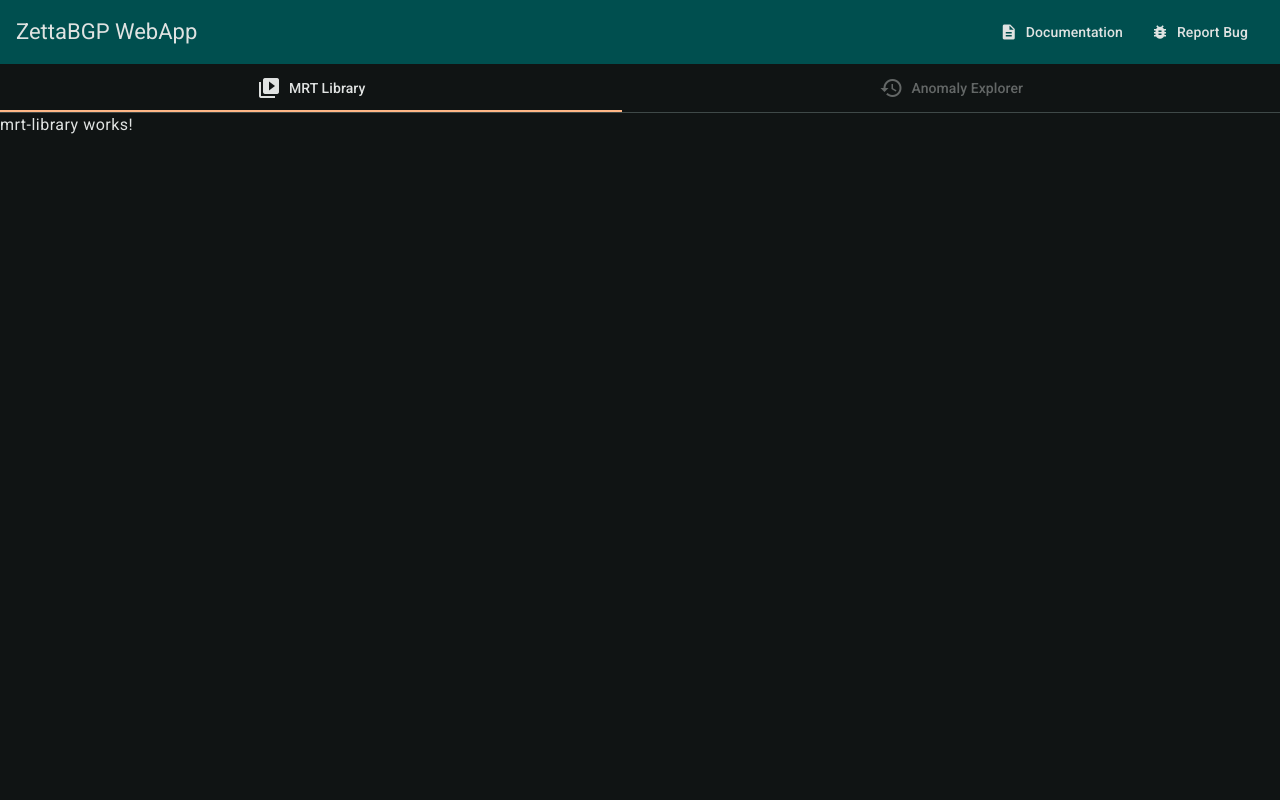
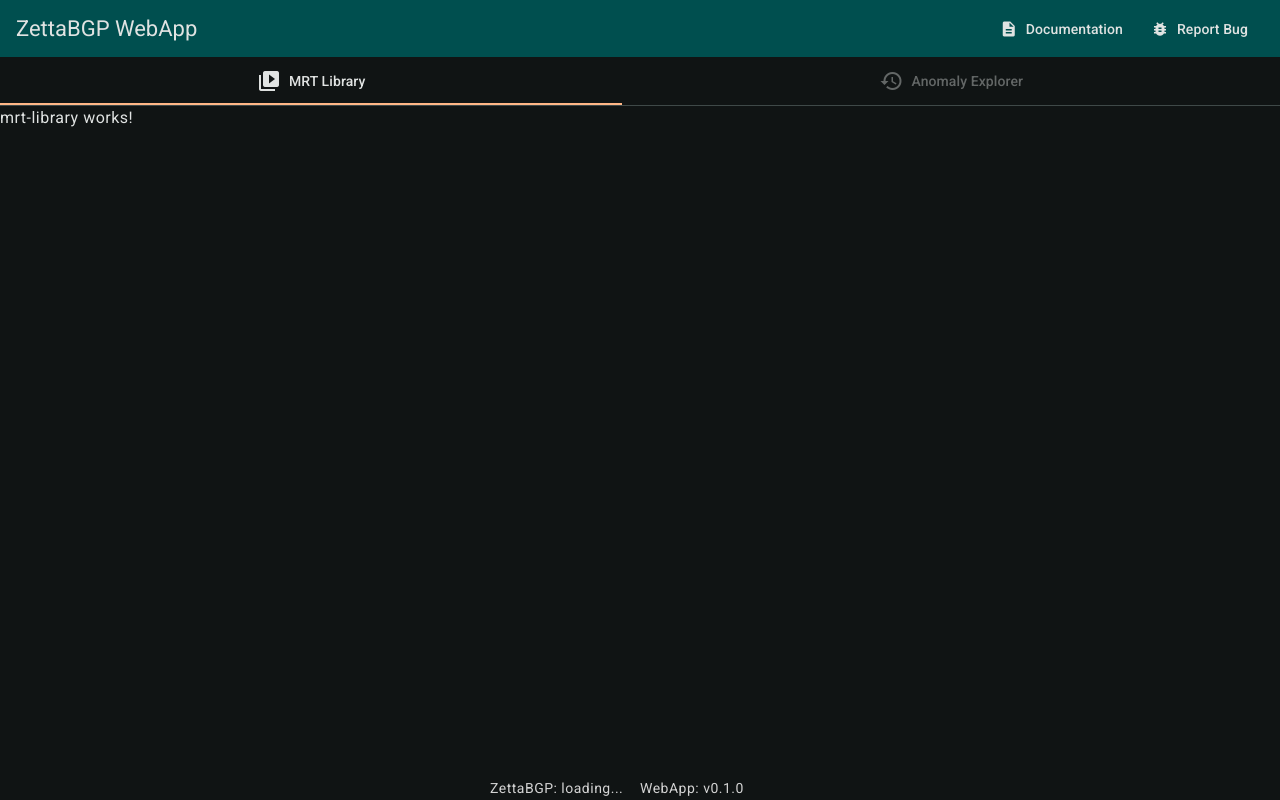
Before and after one commit to DlieBG/zettabgp, an Angular app in the folder ui/: page / in a window 1280 px wide. Built offline with nearby package versions, Linux system fonts and the light colour scheme; no server answers.

Commit message:
feat(ui): add version footer

```diff
--- a/ui/package.json
+++ b/ui/package.json
@@ -1,6 +1,6 @@
 {
   "name": "ui",
-  "version": "0.0.0",
+  "version": "0.1.0",
   "scripts": {
     "ng": "ng",
     "start": "ng serve",
--- a/ui/src/app/app.component.html
+++ b/ui/src/app/app.component.html
@@ -3,7 +3,9 @@
     <span>
       ZettaBGP WebApp
     </span>
+
     <span class="spacer"></span>
+
     <a mat-button href="https://git.univ.leitwert.net/imprj/01-bgp-testbed/zettabgp" target="_blank">
       <mat-icon>description</mat-icon>
       Documentation
@@ -14,5 +16,31 @@
     </a>
   </mat-toolbar>
 
-  <router-outlet></router-outlet>
+  <div class="router">
+    <router-outlet></router-outlet>
+  </div>
+
+  <div class="footer">
+    <div class="version">
+      <span>
+        ZettaBGP:
+      </span>
+
+      @if (zettabgpVersion | async; as zettabgpVersion) {
+      <span>
+        v{{ zettabgpVersion }}
+      </span>
+      }
+      @else {
+      <span>
+        loading...
+      </span>
+      }
+    </div>
+    <div class="version">
+      <span>
+        WebApp: v{{ webappVersion }}
+      </span>
+    </div>
+  </div>
 </div>
--- a/ui/src/app/app.component.scss
+++ b/ui/src/app/app.component.scss
@@ -1,8 +1,28 @@
+.body {
+  height: 100%;
+  display: flex;
+  flex-direction: column;
+}
+
 .toolbar {
     background-color: #004f4f;
-    // color: #00dbdb;
 }
 
 .spacer {
   flex: 1 1 auto;
 }
+
+.router {
+  height: 100%;
+}
+
+.footer {
+  color: lightgrey;
+  font-size: 14px;
+  display: flex;
+  justify-content: center;
+
+  .version {
+    min-width: 150px;
+  }
+}
--- a/ui/src/app/app.component.ts
+++ b/ui/src/app/app.component.ts
@@ -1,10 +1,24 @@
-import { Component } from '@angular/core';
+import { Component, OnInit } from '@angular/core';
+import { version } from '../../package.json'
+import { Observable } from 'rxjs';
+import { VersionService } from './services/version/version.service';
 
 @Component({
   selector: 'app-root',
   templateUrl: './app.component.html',
   styleUrl: './app.component.scss'
 })
-export class AppComponent {
-  title = 'ui';
+export class AppComponent implements OnInit {
+
+  webappVersion: string = version;
+  zettabgpVersion!: Observable<string>;
+
+  constructor(
+    private versionService: VersionService,
+  ) { }
+
+  ngOnInit(): void {
+    this.zettabgpVersion = this.versionService.getVersion();
+  }
+
 }
--- /dev/null
+++ b/ui/src/app/services/version/version.service.ts
@@ -0,0 +1,17 @@
+import { HttpClient } from '@angular/common/http';
+import { Injectable } from '@angular/core';
+import { Observable } from 'rxjs';
+
+@Injectable({
+  providedIn: 'root'
+})
+export class VersionService {
+
+  constructor(
+    private httpClient: HttpClient,
+  ) { }
+
+  getVersion(): Observable<string> {
+    return this.httpClient.get<string>('api/version/');
+  }
+}
```
Also changed, not shown: 1 other file (tests, documents, lock files or other folders).
